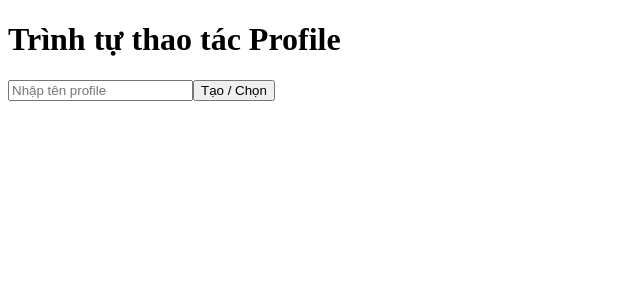
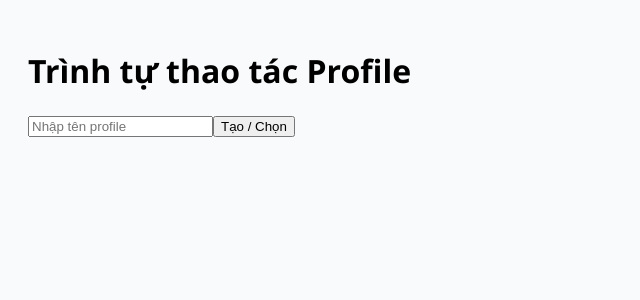
Before and after one commit to thangcc07/profile-tracker, a React (Create React App) app: page / in a window 1280 px wide. Shown: the top 300 px of the page, without its empty margins (0-640 px from the left). Built offline with nearby package versions, Linux system fonts and the light colour scheme; the HTML template or start-up script is replaced by a standard one.

Commit message:
improve UI + disable re-click

```diff
--- a/src/App.js
+++ b/src/App.js
@@ -47,36 +47,44 @@ export default function ProfileStepTracker() {
   };
 
   return (
-    <div className="p-4 max-w-xl mx-auto space-y-4">
-      <h1 className="text-xl font-bold">Trình tự thao tác Profile</h1>
+    <div className="p-4 max-w-xl mx-auto space-y-6 font-sans text-gray-800">
+      <h1 className="text-2xl font-bold text-blue-700">Trình tự thao tác Profile</h1>
 
-      <div className="flex gap-2">
+      <div className="flex gap-3">
         <input
           type="text"
           placeholder="Nhập tên profile"
-          className="border p-2 flex-grow rounded"
+          className="border border-gray-400 p-2 flex-grow rounded-md"
           value={profileName}
           onChange={(e) => setProfileName(e.target.value)}
         />
-        <button className="bg-blue-500 text-white px-4 py-2 rounded" onClick={handleCreateProfile}>
+        <button
+          className="bg-blue-600 text-white px-4 py-2 rounded-md hover:bg-blue-700 transition"
+          onClick={handleCreateProfile}
+        >
           Tạo / Chọn
         </button>
       </div>
 
       {currentProfile && (
         <div className="space-y-3">
-          <h2 className="font-semibold">Profile: {currentProfile}</h2>
+          <h2 className="font-semibold text-lg text-green-700">Profile: <span className="text-black">{currentProfile}</span></h2>
           {steps.map((step, index) => (
             <div key={index} className="flex items-center gap-4">
               <button
-                className={`px-3 py-2 rounded border ${profiles[currentProfile][index] ? "bg-green-200" : "bg-gray-200"}`}
+                disabled={!!profiles[currentProfile][index]}
+                className={`px-3 py-2 rounded-md border text-sm min-w-[70px] ${
+                  profiles[currentProfile][index]
+                    ? "bg-green-200 text-green-800 cursor-not-allowed"
+                    : "bg-gray-100 hover:bg-gray-200"
+                }`}
                 onClick={() => handleClickStep(index)}
               >
                 Bước {index + 1}
               </button>
-              <span>{step}</span>
+              <span className="flex-grow">{step}</span>
               {profiles[currentProfile][index] && (
-                <span className="text-sm text-gray-700">
+                <span className="text-xs text-gray-600">
                   {formatTime(new Date(profiles[currentProfile][index]))}
                 </span>
               )}
@@ -88,12 +96,14 @@ export default function ProfileStepTracker() {
 
       {Object.keys(profiles).length > 0 && (
         <div>
-          <h3 className="mt-6 font-semibold">Chọn profile đã tạo:</h3>
+          <h3 className="mt-6 font-semibold text-base">Chọn profile đã tạo:</h3>
           <div className="flex flex-wrap gap-2 mt-2">
             {Object.keys(profiles).map((name) => (
               <button
                 key={name}
-                className={`px-3 py-1 border rounded ${currentProfile === name ? "bg-blue-100" : "bg-gray-100"}`}
+                className={`px-3 py-1 border rounded-md text-sm ${
+                  currentProfile === name ? "bg-blue-100" : "bg-gray-100"
+                }`}
                 onClick={() => setCurrentProfile(name)}
               >
                 {name}
@@ -104,4 +114,5 @@ export default function ProfileStepTracker() {
       )}
     </div>
   );
+
 }
--- a/src/index.css
+++ b/src/index.css
@@ -0,0 +1,5 @@
+body {
+    font-family: 'Segoe UI', sans-serif;
+    background-color: #f9fafb;
+    padding: 20px;
+  }
```
